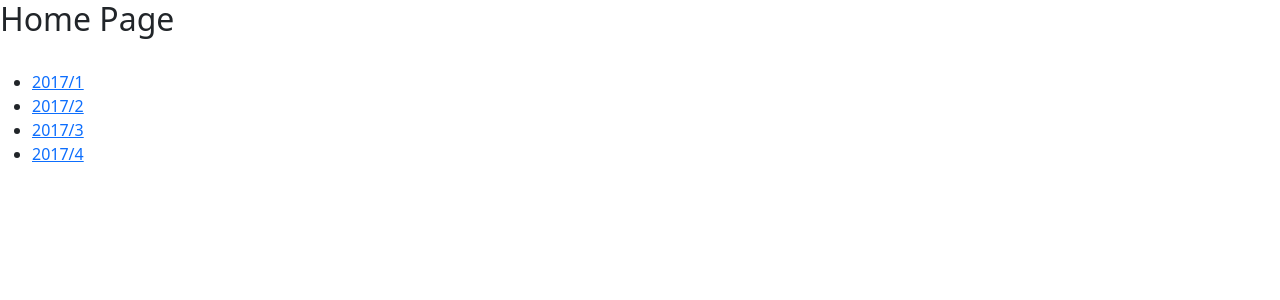
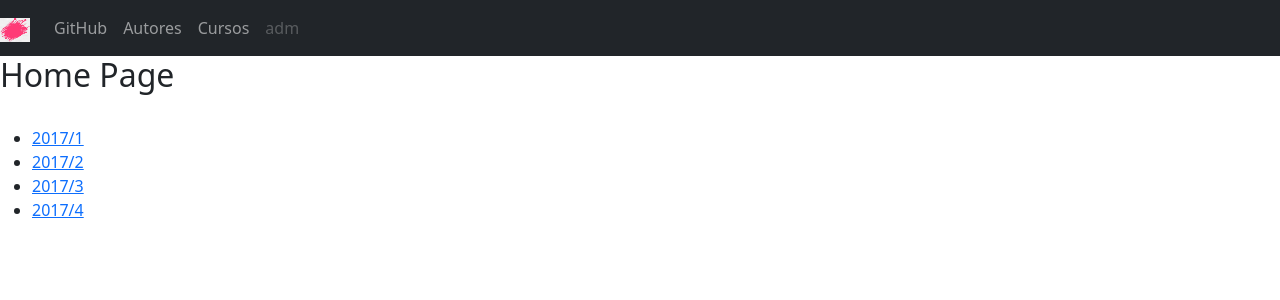
Before and after one commit to Lvitorasso/EstudosRepository, an Angular app in the folder PrimeiroAppAngular/Angular/: page / in a window 1280 px wide. Shown: the top 300 px of the page. Built offline with nearby package versions, Linux system fonts and the light colour scheme.

Commit message:
ultimas atualizações

```diff
--- a/PrimeiroAppAngular/Angular/src/app/Paginas/nav-bar/nav-bar.component.html
+++ b/PrimeiroAppAngular/Angular/src/app/Paginas/nav-bar/nav-bar.component.html
@@ -1,10 +1,13 @@
-<nav class="navbar navbar-expand-lg navbar-light bg-light">
-    <a class="navbar-brand" href="#">LOGO</a>
-    <button class="navbar-toggler" type="button" data-toggle="collapse" data-target="#navbarNav" aria-controls="navbarNav" aria-expanded="false" aria-label="Toggle navigation">
+<nav class="navbar navbar-expand-lg navbar-dark bg-dark ">
+    <a class="navbar-brand" href="#" >
+      <img width="30" height="24" src="./assets/brushlogo.png">
+    </a>
+    <button class="navbar-toggler" type="button" data-toggle="collapse" data-target="#navbarNav"
+        aria-controls="navbarNav" aria-expanded="false" aria-label="Toggle navigation">
       <span class="navbar-toggler-icon"></span>
     </button>
     <div class="collapse navbar-collapse" id="navbarNav">
-      <ul class="navbar-nav">
+      <ul class="navbar-nav me-auto mb-2 mb-lg-0">
         <li class="nav-item active">
           <a class="nav-link" routerLink="/followers"
           [queryParams]="{page: 1, order: 'newest'}">GitHub<span class="sr-only"></span></a>
@@ -15,9 +18,25 @@
         <li class="nav-item">
           <a class="nav-link" routerLink="/cadastro-cursos">Cursos</a>
         </li>
-        <li class="nav-item">
+        <li class="nav-item ">
           <a class="nav-link disabled" href="#">adm</a>
         </li>
       </ul>
+      <!-- <div *ngIf="cursos.length > 0;  then listaDeCursos else cursosVazio">         -->
+      <!-- </div> -->
+
+      <ng-template #usuarioLogado>
+        <span class="navbar-text">
+          Bem vindo, {{usuario}}
+        </span>
+      </ng-template>
+
+      <ng-template #usuarioDeslogado>
+        <span class="navbar-text">
+          Bem vindo,
+          <a> logar</a>
+        </span>
+      </ng-template>
+
     </div>
   </nav>
--- a/PrimeiroAppAngular/Angular/src/app/Paginas/nav-bar/nav-bar.component.ts
+++ b/PrimeiroAppAngular/Angular/src/app/Paginas/nav-bar/nav-bar.component.ts
@@ -1,11 +1,16 @@
 import { Component, OnInit } from '@angular/core';
 
 @Component({
-  selector: 'app-nav-bar',
+  selector: 'navbarLoja',
   templateUrl: './nav-bar.component.html',
   styleUrls: ['./nav-bar.component.css']
 })
-export class NavBarComponent implements OnInit {
+export class NavBarComponent implements OnInit
+{
+
+  usuario = "Lucas";
+
+  imagePath = 'C:\Users\Lucas\source\repos\Lvitorasso\EstudosRepository\PrimeiroAppAngular\Angular\src\app\images\brushlogo.png';
 
   constructor() { }
 
--- a/PrimeiroAppAngular/Angular/src/app/app.component.html
+++ b/PrimeiroAppAngular/Angular/src/app/app.component.html
@@ -1,2 +1,3 @@
 
+<navbarLoja></navbarLoja>
 <router-outlet></router-outlet>
```
Also changed, not shown: PrimeiroAppAngular/Angular/src/assets/brushlogo.png (added).
